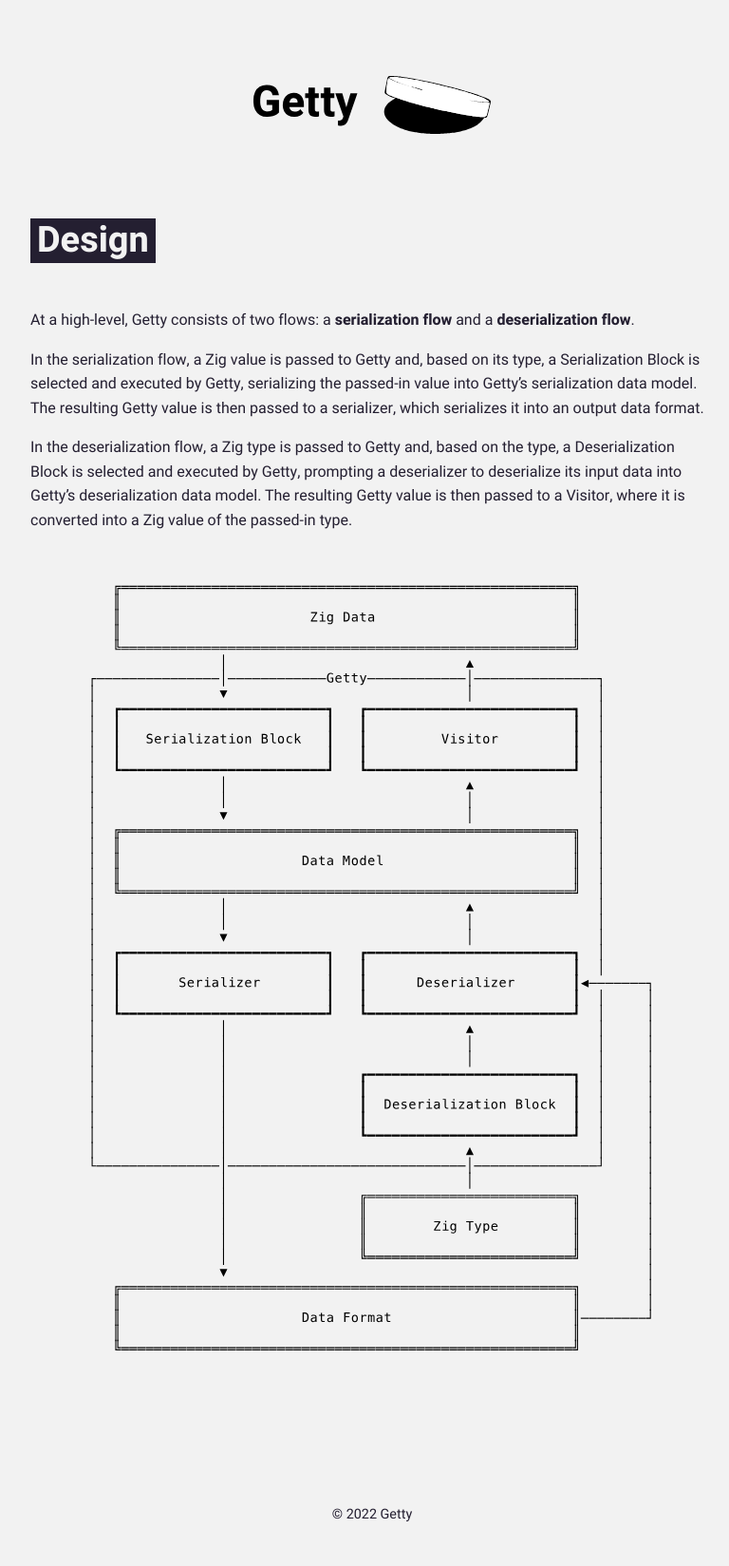
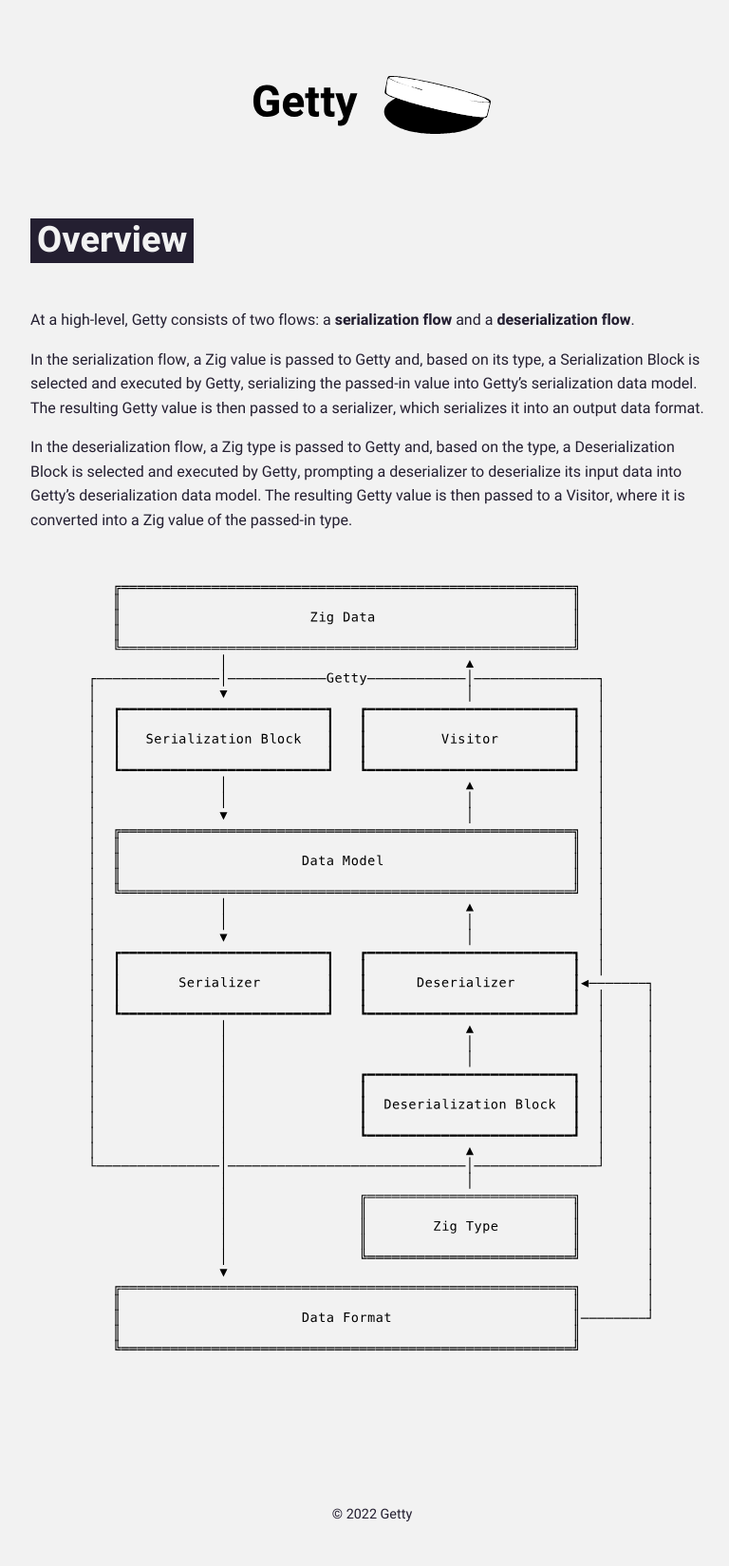
Before and after one commit to getty-zig/getty.so, a Jekyll site: the page built from pages/overview.md, in a window 1280 px wide. Shown: the whole page at 95% size, without its empty margins (248-1016 px from the left). Built offline with Jekyll 4.4.1, drawn with Linux system fonts in a browser that asks for light colours.

Commit message:
design -> overview

```diff
--- a/pages/architecture.md
+++ b/pages/overview.md
@@ -1,12 +1,12 @@
 ---
-title: Design
+title: Overview
 category: Introduction
 layout: default
-permalink: /design/
+permalink: /overview/
 SPDX-License-Identifier: LGPL-2.1-or-later
 ---
 
-# Design
+# Overview
 
 At a high-level, Getty consists of two flows: a __serialization flow__ and a __deserialization flow__.
 
```
